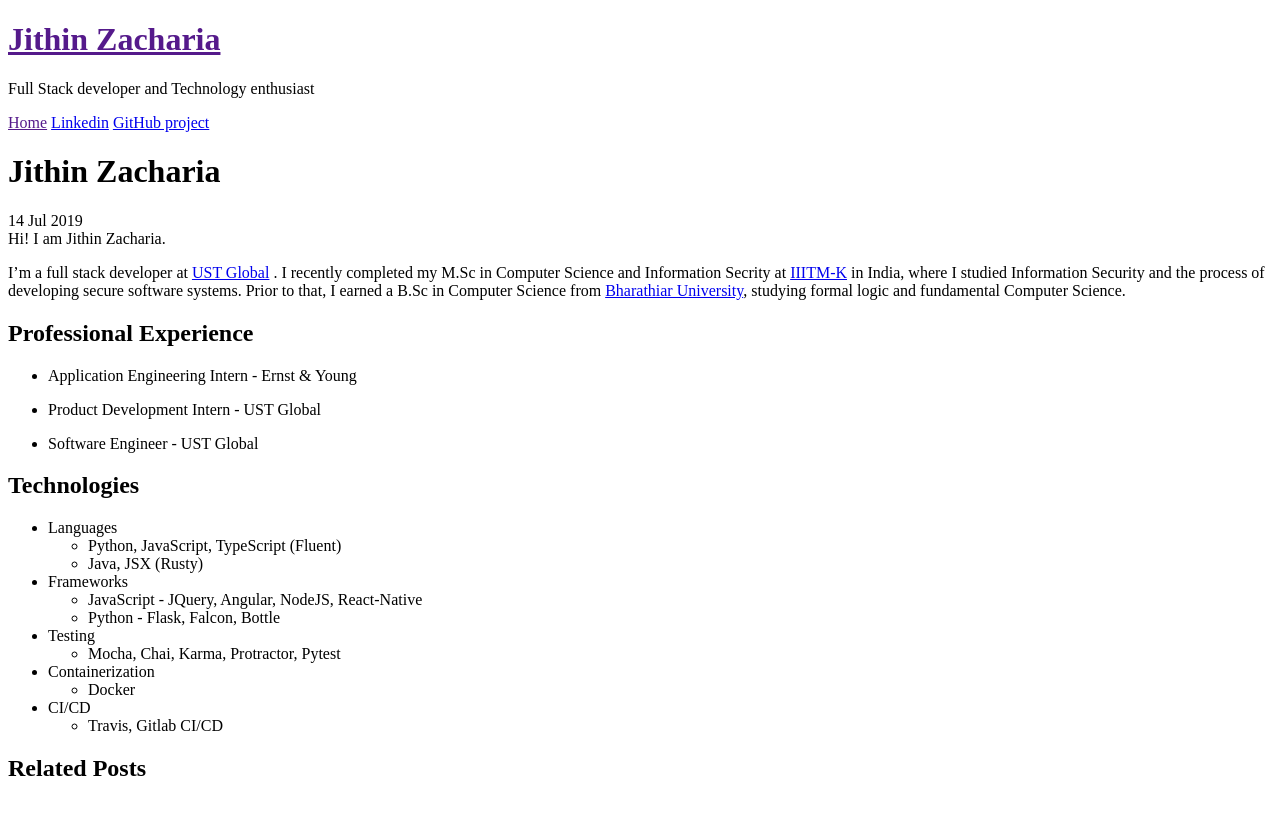
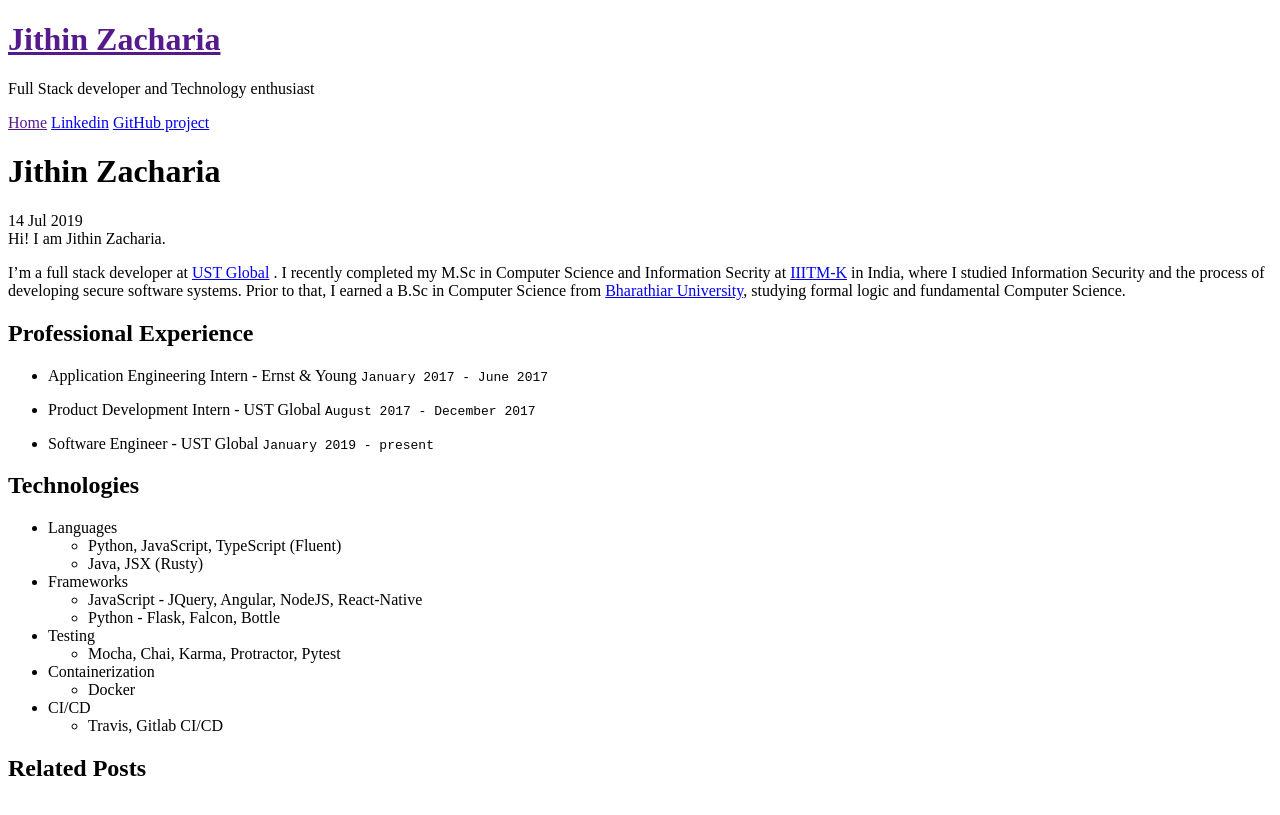
Before and after one commit to Jithinqw/jithinqw.github.io, a Jekyll site: the page built from _posts/2019-7-14-content.md, in a window 1280 px wide. Shown: the top 815 px of the page. Built offline with Jekyll 4.4.1, drawn with Linux system fonts in a browser that asks for light colours; Markdown is read by kramdown in place of the engine named in the settings.

Commit message:
Adding positions

```diff
--- a/_posts/2019-7-14-content.md
+++ b/_posts/2019-7-14-content.md
@@ -12,10 +12,12 @@
 ## Professional Experience
 
 * Application Engineering Intern - Ernst & Young
-
+    `January 2017 - June 2017`
 * Product Development Intern - UST Global
+    `August 2017 - December 2017`
 
 * Software Engineer - UST Global
+    `January 2019 - present`
 
 ## Technologies
 
```
